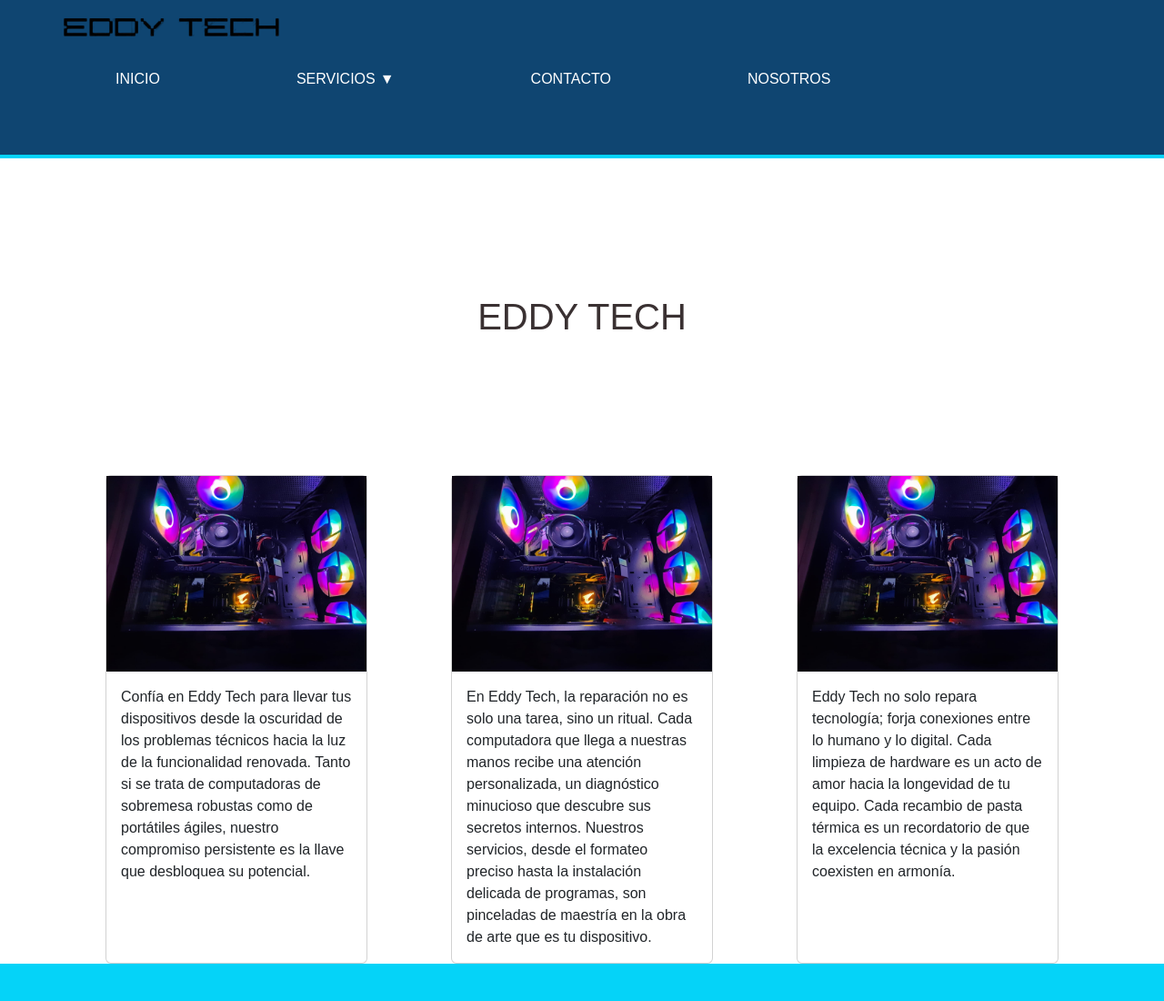
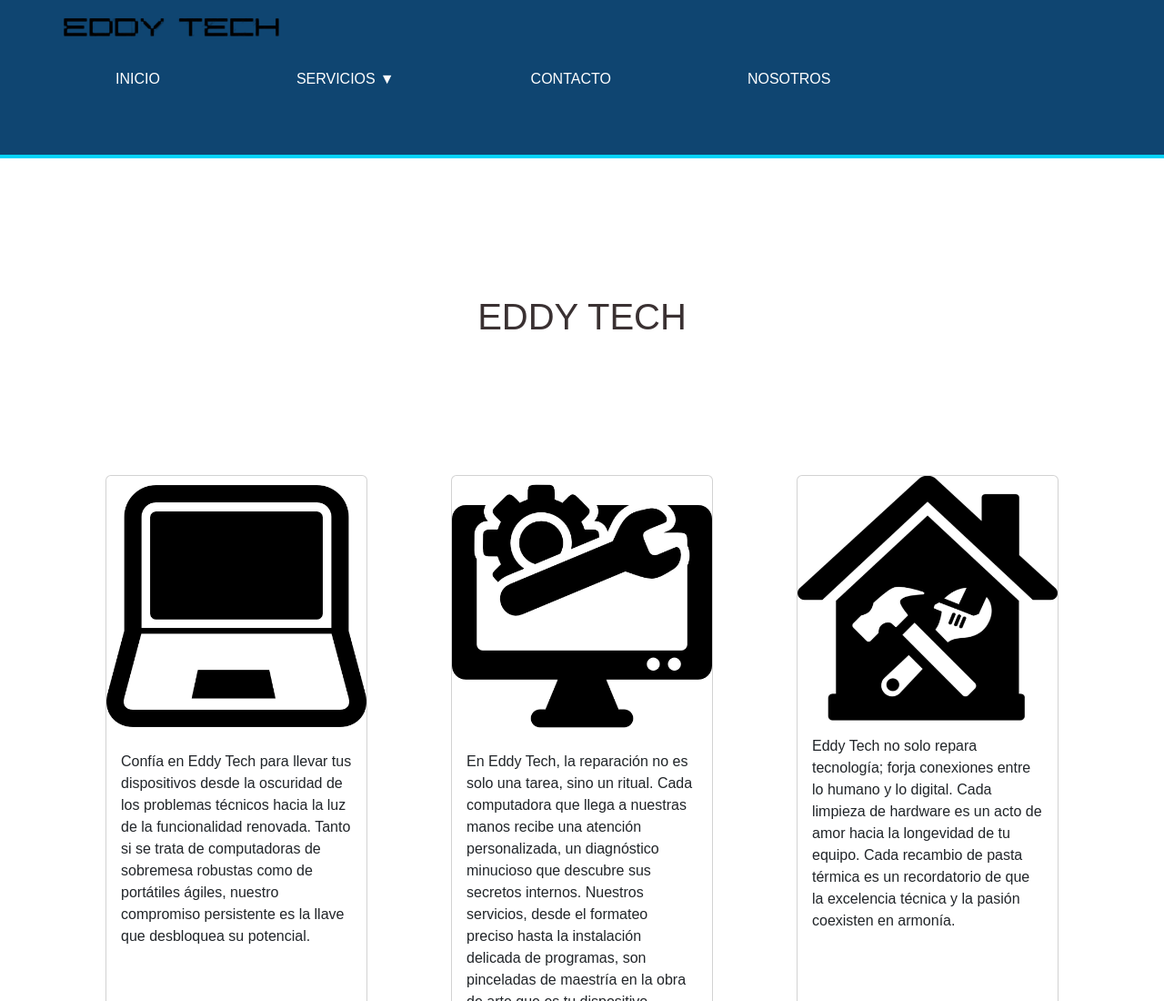
Before and after one commit to earaucov27/eddy-tech, a plain HTML site: page index.html in a window 1280 px wide. Shown: the top 1100 px of the page at 91% size. Drawn offline with nearby package versions, Linux system fonts and the light colour scheme; a web font is replaced by a local one.

Commit message:
se agrega una nueva imagen para el index y se cambian las imagenes

```diff
--- a/index.html
+++ b/index.html
@@ -48,7 +48,7 @@
             <div class="row row-cards-main">
                 <div class="col md-4 d-flex justify-content-center">
                     <div class="card"  style="width: 18rem;">
-                        <img src="images/pc-master-race.jpg" class="card-img-top1" alt="foto-pc">
+                        <img src="images/notebook-dibujado-2.png" class="card-img-top1" alt="foto-pc">
                         <div class="card-body">
                         <p class="card-text">Confía en Eddy Tech para llevar tus dispositivos desde la oscuridad de los problemas técnicos hacia la luz de la funcionalidad renovada. Tanto si se trata de computadoras de sobremesa robustas como de portátiles ágiles, nuestro compromiso persistente es la llave que desbloquea su potencial.</p>
                         </div>
@@ -56,7 +56,7 @@
                 </div>
                 <div class="col md-4 d-flex justify-content-center">
                     <div class="card" style="width: 18rem;">
-                        <img src="images/pc-master-race.jpg" class="card-img-top1" alt="foto-pc">
+                        <img src="images/reparacion-logo.png" class="card-img-top1" alt="foto-pc">
                         <div class="card-body">
                         <p class="card-text">En Eddy Tech, la reparación no es solo una tarea, sino un ritual. Cada computadora que llega a nuestras manos recibe una atención personalizada, un diagnóstico minucioso que descubre sus secretos internos. Nuestros servicios, desde el formateo preciso hasta la instalación delicada de programas, son pinceladas de maestría en la obra de arte que es tu dispositivo.</p>
                         </div>
@@ -64,7 +64,7 @@
                 </div>
                 <div class="col md-4 d-flex justify-content-center">
                     <div class="card" style="width: 18rem;">
-                        <img src="images/pc-master-race.jpg" class="card-img-top1" alt="foto-pc">
+                        <img src="images/trabajo-a-domicilio.png" class="card-img-top1" alt="foto-pc">
                         <div class="card-body">
                         <p class="card-text">Eddy Tech no solo repara tecnología; forja conexiones entre lo humano y lo digital. Cada limpieza de hardware es un acto de amor hacia la longevidad de tu equipo. Cada recambio de pasta térmica es un recordatorio de que la excelencia técnica y la pasión coexisten en armonía.</p>
                         </div>
```
Also changed, not shown: images/notebook-dibujado-2.png (added).
